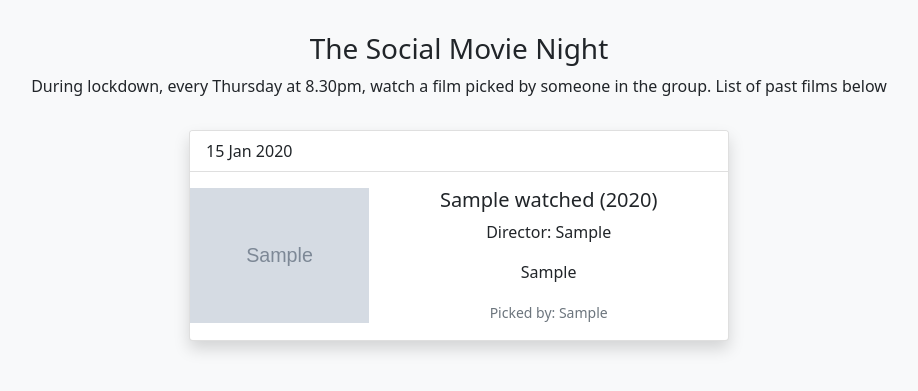
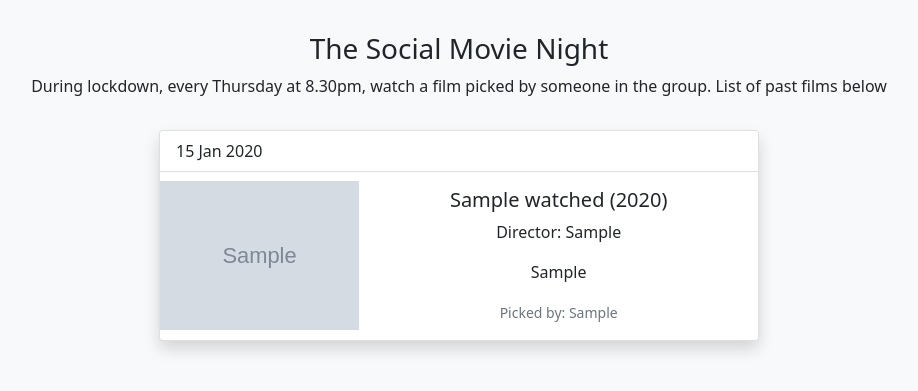
Before and after one commit to flukestar/movie_picker, a Flask app: page /seen in a window 1280 px wide. Shown: the part 56-447 px from the top of the page, without its empty margins (181-1099 px from the left). Run offline with Flask 2, Linux system fonts and the light colour scheme; tables that the repository leaves empty hold one stand-in row (values such as "Sample post"); grey boxes marked "Sample" are stand-in pictures; parts of the project's set-up code (start-up, migrations or seed data) failed here and were passed over.

Commit message:
increased card width to 600px

```diff
--- a/templates/watched.html
+++ b/templates/watched.html
@@ -9,7 +9,7 @@
 
 {% for film in film_lists %}
 
-<div class="card mb-3 mx-auto shadow" style="max-width: 540px;">
+<div class="card mb-3 mx-auto shadow" style="max-width: 600px;">
     <div class="card-header text-start bg-white">
         {{ film.watched_date.date().strftime('%d %b %Y') }}
     </div>
```
